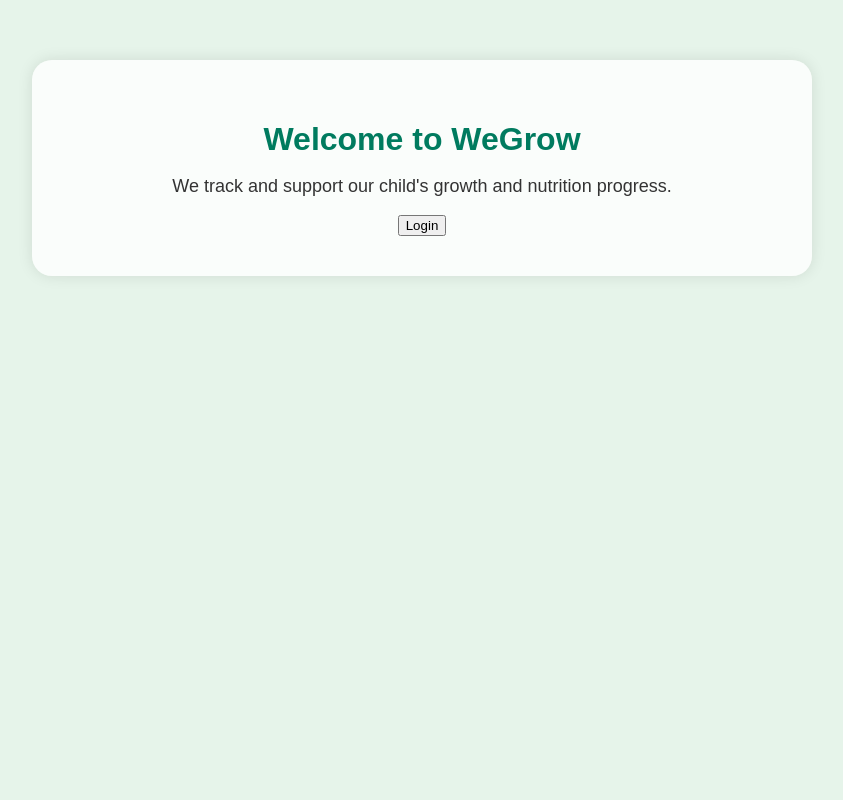
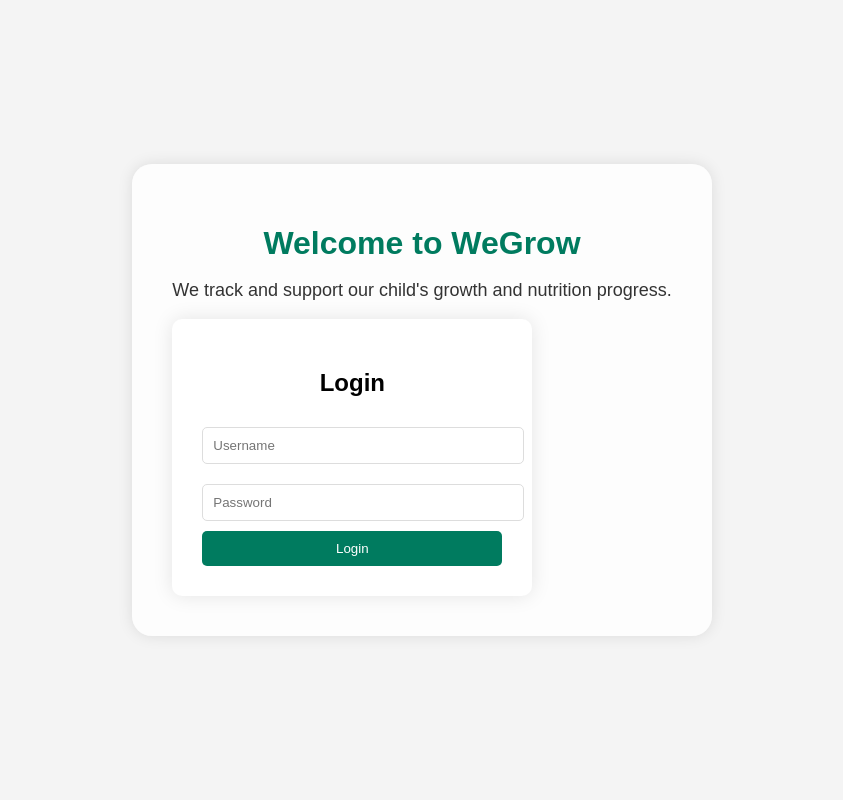
Before and after one commit to IIsingizwe/WeGrow, a Flask app: page / in a window 1280 px wide. Shown: the whole page, without its empty margins (218-1061 px from the left). Run offline with Flask 3, Linux system fonts and the light colour scheme.

Commit message:
Update index.html

```diff
--- a/templates/index.html
+++ b/templates/index.html
@@ -53,12 +53,73 @@
     <h1>Welcome to WeGrow</h1>
     <p>We track and support our child's growth and nutrition progress.</p>
 
-     <div class="buttons-container">
-            <a href="/login">
-                <button class="btn">Login</button>
-            </a>
-        </div>
+
+    <!DOCTYPE html>
+<html lang="en">
+<head>
+    <meta charset="UTF-8">
+    <meta name="viewport" content="width=device-width, initial-scale=1.0">
+    <title>Login</title>
+    <style>
+        body {
+            font-family: Arial, sans-serif;
+            background-color: #f4f4f4;
+            display: flex;
+            justify-content: center;
+            align-items: center;
+            height: 100vh;
+            margin: 0;
+        }
+        .login-container {
+            background-color: white;
+            padding: 30px;
+            border-radius: 10px;
+            box-shadow: 0 0 20px rgba(0, 0, 0, 0.1);
+            width: 300px;
+        }
+        .login-container h2 {
+            text-align: center;
+            margin-bottom: 20px;
+        }
+        .login-container input {
+            width: 100%;
+            padding: 10px;
+            margin: 10px 0;
+            border: 1px solid #ddd;
+            border-radius: 5px;
+        }
+        .login-container button {
+            width: 100%;
+            padding: 10px;
+            background-color: #007b5f;
+            color: white;
+            border: none;
+            border-radius: 5px;
+            cursor: pointer;
+        }
+        .login-container button:hover {
+            background-color: #005f47;
+        }
+        .error-message {
+            color: red;
+            text-align: center;
+        }
+    </style>
+</head>
+<body>
+    <div class="login-container">
+        <h2>Login</h2>
+
+        <!-- Display any error messages if authentication fails -->
+        {% if message %}
+            <div class="error-message">{{ message }}</div>
+        {% endif %}
+
+        <form method="POST" action="/login">
+            <input type="text" name="username" placeholder="Username" required><br>
+            <input type="password" name="password" placeholder="Password" required><br>
+            <button type="submit">Login</button>
+        </form>
     </div>
-
 </body>
 </html>
```
